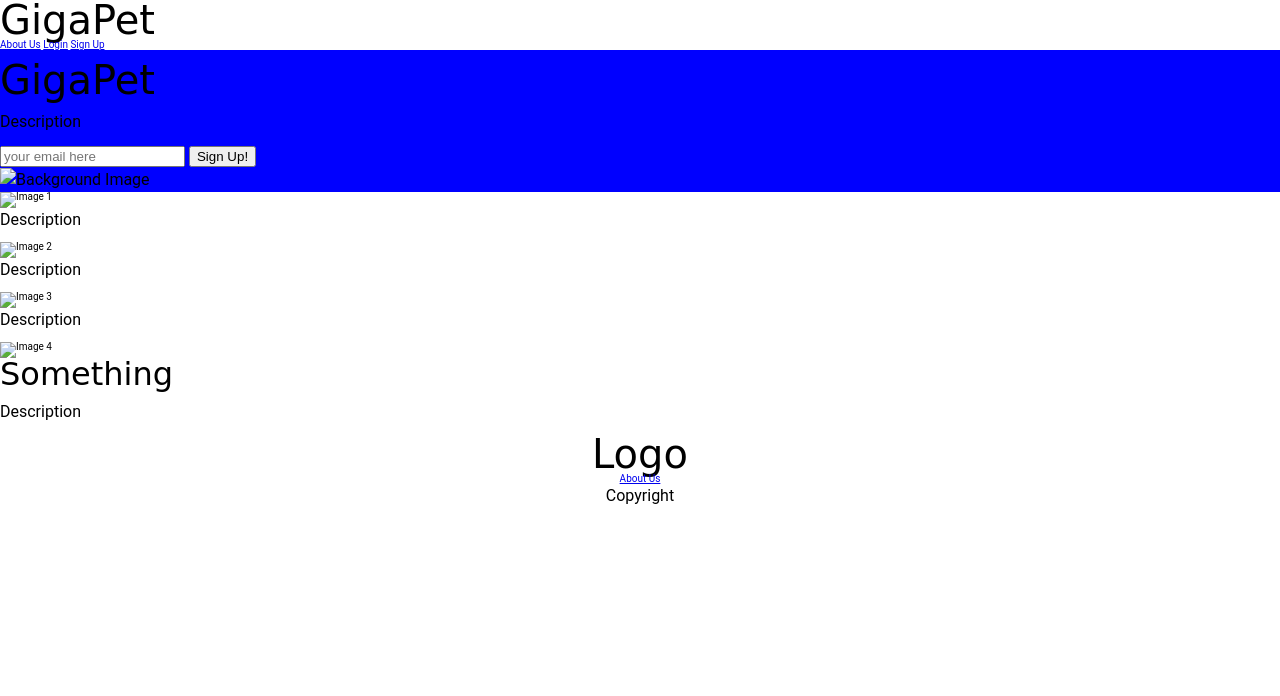
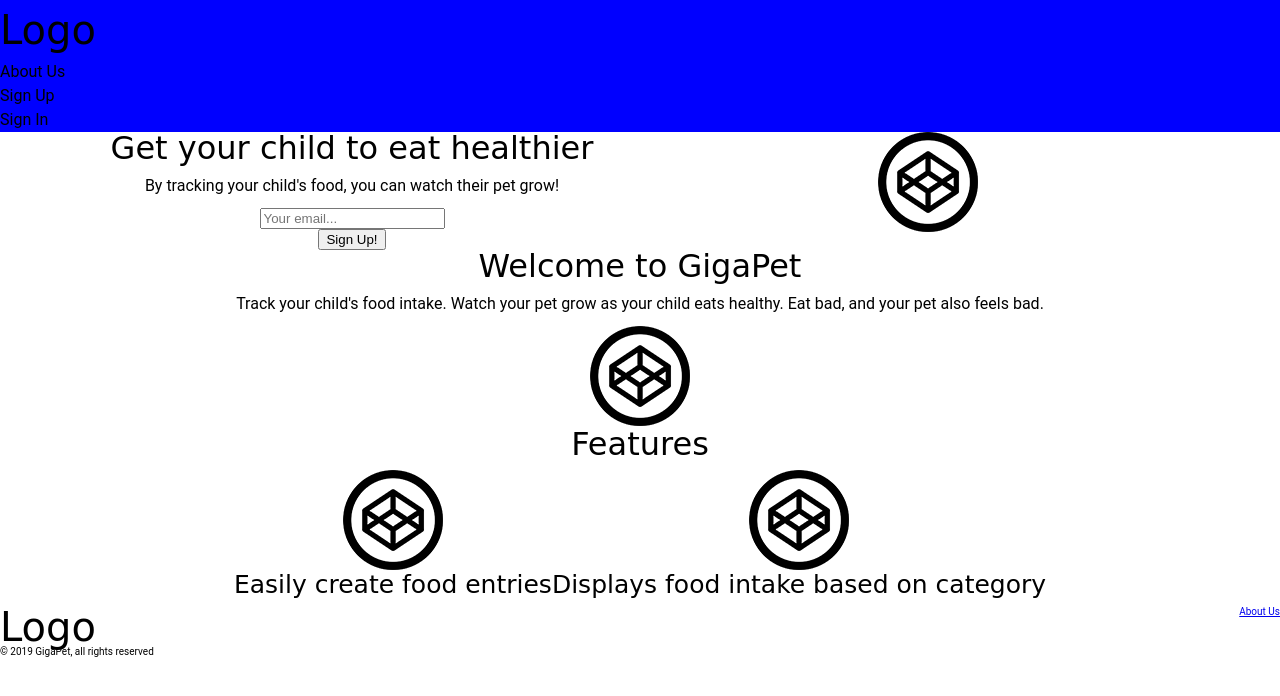
Before and after one commit to gigapet-eating-log/gigapet-UI, a plain HTML site: page index.html in a window 1280 px wide. Drawn offline with Linux system fonts and the light colour scheme.

Commit message:
removed first version of files, replaced with newest files

```diff
--- a/index.html
+++ b/index.html
@@ -7,57 +7,82 @@
 
     <link rel="stylesheet" href="CSS/index.css" rel="stylesheet">
 
-    <title>GigaPet</title>
+    <title>Document</title>
+
+
 </head>
 <body>
-    <nav>
-        <h1>GigaPet</h1>
-        <a href="#">About Us</a>
-        <a href="#">Login</a>
-        <a href="#">Sign Up</a>
-    </nav>
-    <div class="container">
+    <div>
         <header>
-            <div class="header-content">
-                <h1>GigaPet</h1>
-                <p>Description</p>
-                <div class="sign-up">
-                    <input type="text" placeholder='your email here'>
+            <h1>Logo</h1>
+            <div class="nav-links">
+                <ul>
+                    <li><a href="#">About Us</a></li>
+                    <li><a href="#">Sign Up</a></li>
+                    <li><a href="#">Sign In</a></li>
+                </ul>
+            </div>
+        </header>
+        <main>
+            <section class="hero">
+                <div class="hero-section">
+                    <div class="hero-copy">
+                        <h2>Get your child to eat healthier</h2>
+                        <p>By tracking your child's food, you can watch their pet grow!</p>
+                        <form action="#">
+                            <div>
+                                <input type="text" placeholder="Your email...">
+                            </div>
+                            <div>
                                 <button>Sign Up!</button>
                             </div>
+                        </form>
+                    </div>
+                    <div class="hero-img">
+                        <img src="assets/codepen.png" alt="">
+                    </div>
+                </div>
+            </section>
+            <section class="welcome">
+                <div>
+                    <div class="welcome-content">
+                        <h2>Welcome to GigaPet</h2>
+                        <p>Track your child's food intake. Watch your pet grow as your child eats healthy. Eat bad, and your pet also feels bad.</p>
                     </div>
                     <div>
-                <img src="./assets/parent-and-child.jpg" alt="Background Image">
+                        <img src="assets/codepen.png" alt="">
                     </div>
-        </header>
-        <div class="features-content">
-            <section>
-                <div class="img">
-                    <img src="assets/gaelle-marcel-1604902-unsplash.jpg" alt="Image 1">
-                    <p>Description</p>
+                </div>
+            </section>
+            <section class="features">
+                <div>
+                    <div>
+                        <h2>Features</h2>
+                    </div>
+                    <div class="features-wrap">
+                        <div>
+                            <div>
+                                <img src="assets/codepen.png" alt="">
+                            </div>
+                            <h4>Easily create food entries</h4>
                         </div>
                         <div>
-                    <img src="assets/jesse-schoff-1603596-unsplash.jpg" alt="Image 2">
-                    <p>Description</p>
+                            <div>
+                                <img src="assets/codepen.png" alt="">
                             </div>
-                <div>
-                    <img src="assets/bence-balla-schottner-1603443-unsplash.jpg" alt="Image 3">
-                    <p>Description</p>
+                            <h4>Displays food intake based on category</h4>
+                        </div>
+                    </div>
                 </div>
             </section>
-            <section class="end-content">
-                <img src="assets/markus-spiske-1604570-unsplash.jpg" alt="Image 4">
-                <h2>Something</h2>
-                <p>Description</p>
-            </section>
-        </div>
-    </div>
+        </main>
         <footer>
-        <div class="footer-section">
+            <div class="footer-content">
                 <h1>Logo</h1>
-            <a href="#">About Us</a>
-            <p>Copyright</p>
+                <div class="nav"><a href="#">About Us</a></div>
+                <div class="copyright">© 2019 GigaPet, all rights reserved</div>
             </div>
         </footer>
+    </div>
 </body>
 </html>
```
Also changed, not shown: LESS/footer.less (deleted, +0 -12 lines), LESS/home-page.less (+3 -28 lines), LESS/navigation.less (deleted, +0 -11 lines), index1.html (deleted, +0 -88 lines). Lines whose indentation alone changed are shown as unchanged.
